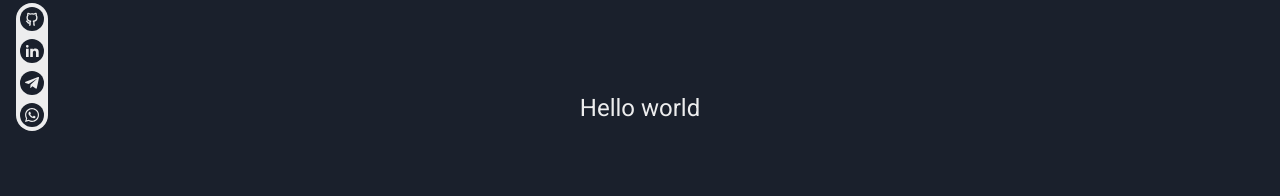
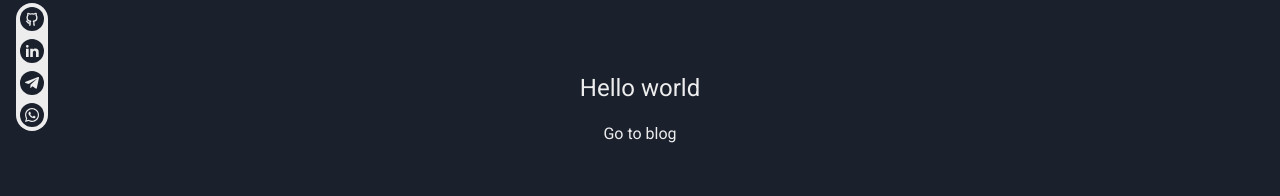
Before and after one commit to heyralfs/nextjs-graphcms-blog, a Next.js app: page / in a window 1280 px wide. Shown: the part 333-529 px from the top of the page. Built offline with nearby package versions, Linux system fonts and the light colour scheme.

Commit message:
Add NProgress

```diff
--- a/package.json
+++ b/package.json
@@ -17,6 +17,7 @@
 		"framer-motion": "^6.2.8",
 		"graphql": "^16.3.0",
 		"next": "12.1.0",
+		"nextjs-progressbar": "^0.0.14",
 		"react": "17.0.2",
 		"react-copy-to-clipboard": "^5.0.4",
 		"react-dom": "17.0.2",
--- a/src/pages/_app.tsx
+++ b/src/pages/_app.tsx
@@ -4,10 +4,12 @@ import { theme } from "../styles/theme";
 import { Header } from "../components/Header";
 import { SocialLinks } from "../components/FloatingSocialLinks";
 import { Footer } from "../components/Footer";
+import NextNProgress from "nextjs-progressbar";
 
 function MyApp({ Component, pageProps }: AppProps) {
 	return (
 		<ChakraProvider theme={theme}>
+			<NextNProgress options={{ showSpinner: false }} />
 			<Header />
 			<SocialLinks />
 			<Component {...pageProps} />
--- a/src/pages/index.tsx
+++ b/src/pages/index.tsx
@@ -25,10 +25,15 @@ export default function Home({ posts }: HomeProps) {
 			w="100%"
 			h={"calc(100vh - 64px)"}
 			align="center"
-			justify="space-evenly"
+			justify="center"
 			direction="column"
 		>
-			<Text fontSize="2xl">Hello world</Text>
+			<Text fontSize="2xl" mb={4}>
+				Hello world
+			</Text>
+			<Link href="/blog" passHref>
+				<ChakraLink>Go to blog</ChakraLink>
+			</Link>
 		</Flex>
 	);
 }
```
Also changed, not shown: 1 other file (tests, documents, lock files or other folders).
